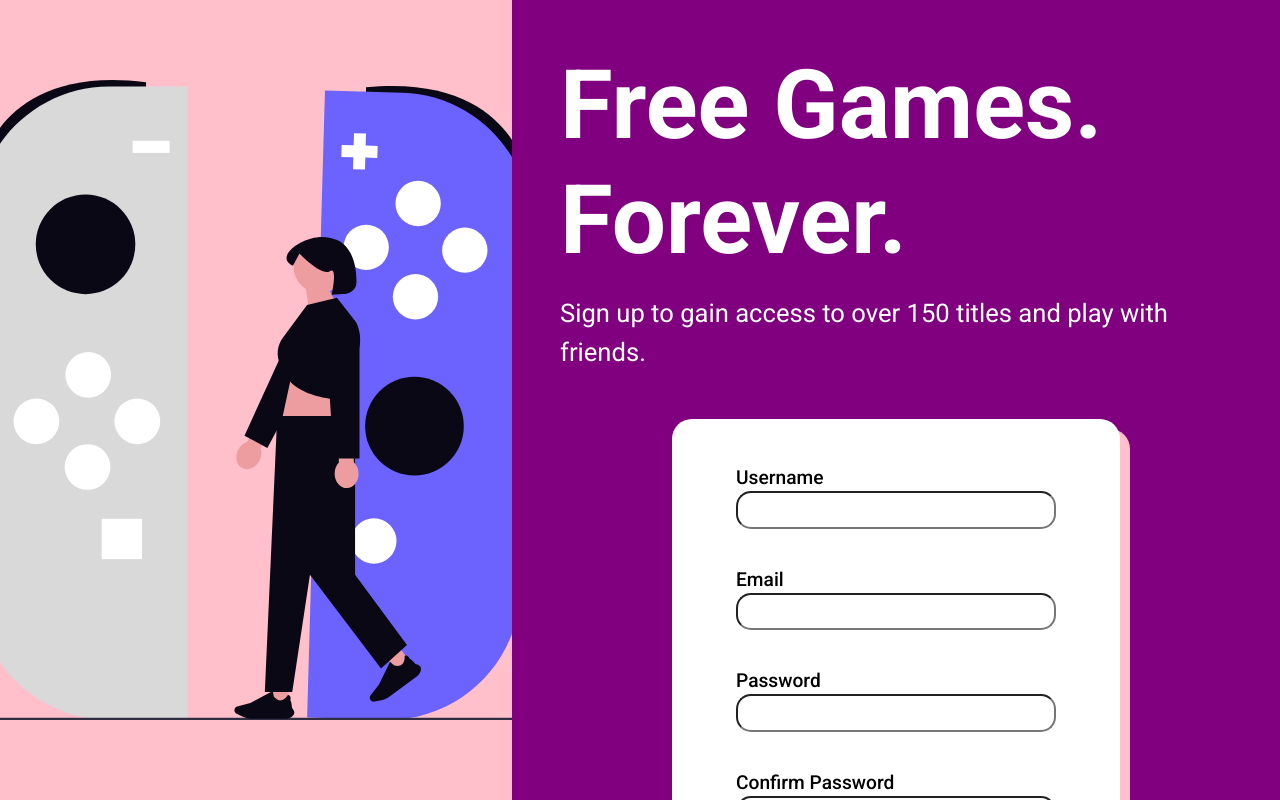
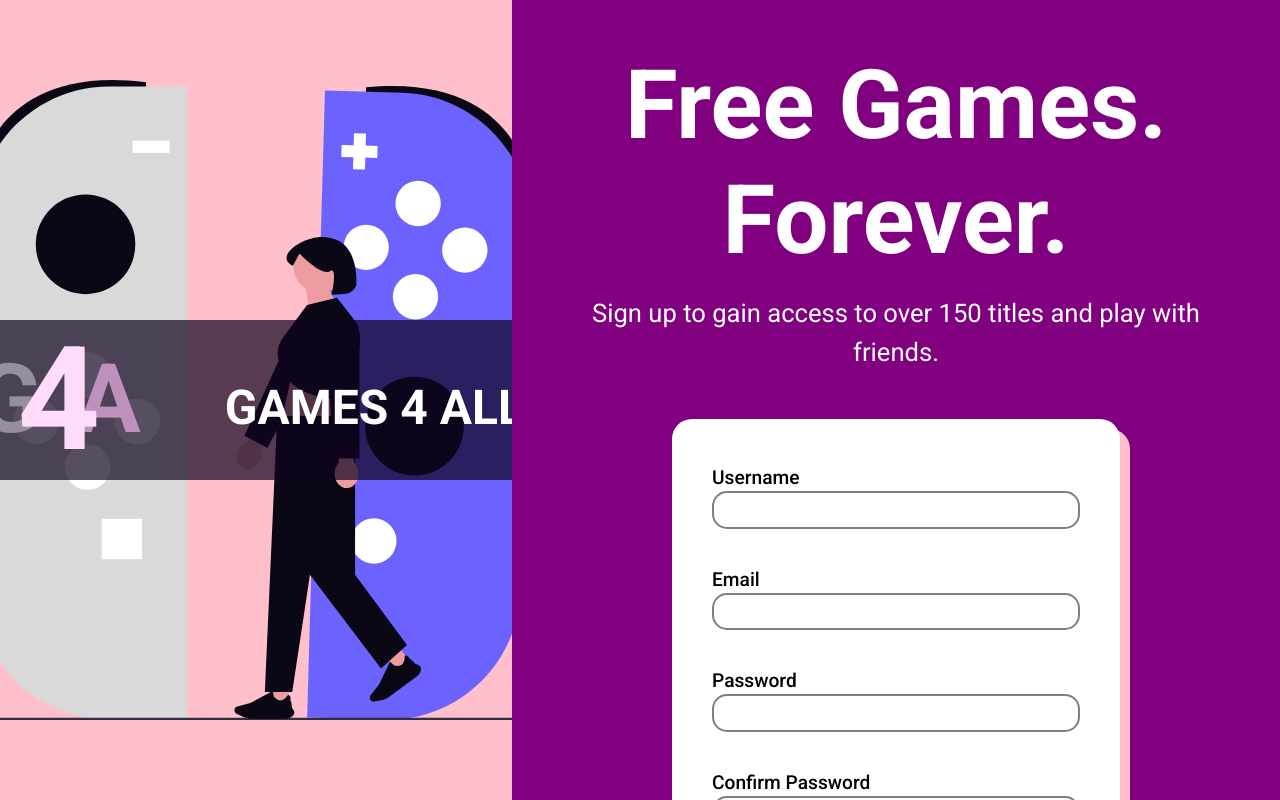
Before and after one commit to TheA3ther/odin-signup-form, a plain HTML site: page index.html in a window 1280 px wide. Drawn offline with Linux system fonts and the light colour scheme.

Commit message:
Add image overlay and logo

```diff
--- a/index.html
+++ b/index.html
@@ -41,6 +41,18 @@
     </div>
     <div id="image-block">
         <img src="undraw_undraw_video_games_x1tr_-1-_4p16.svg" alt="">
+        <div id="image-overlay">
+            <h1>
+                <div id="logo">
+                    <div id="g">G</div>
+                    <div id="four">4</div>
+                    <div id="a">A</div>
+                </div>
+            </h1>
+            <h3>
+                GAMES 4 ALL
+            </h3>
+        </div>
     </div>
 
 
--- a/styles.css
+++ b/styles.css
@@ -10,7 +10,7 @@
     flex-direction: column;
     justify-content: center;
     align-items: center;
-    overflow-y: hidden;
+    overflow: hidden;
 }
 
 #image-block img {
@@ -18,6 +18,55 @@
     height: 40rem;
     min-width: 40rem;
     min-height: 40rem;
+}
+
+#image-overlay {
+    display: flex;
+    justify-content: center;
+    align-items: center;
+    width: 40vw;
+    height:10rem;
+    position: absolute;
+    background-color: rgba(17, 3, 31, 0.7);
+    color: white;
+}
+
+#image-overlay > * {
+    margin: 0 3rem;
+}
+
+#logo {
+    display: flex;
+}
+
+#logo div {
+    margin: 0 -.75rem;
+}
+
+#g {
+    color: rgb(149, 143, 160);
+}
+
+#four {
+    position: relative;
+    color: rgb(255, 220, 250);
+    font-size: 9rem;
+}
+
+#a {
+    color: rgb(190, 144, 188);
+}
+
+#image-overlay h1 {
+    font-size: 6rem;
+    line-height: 120%;
+}
+
+#image-overlay h3 {
+    text-wrap: nowrap;
+    margin-top: 1rem;
+    font-size: 3rem;
+    font-weight: 600;
 }
 
 #form-block {
@@ -28,13 +77,17 @@
     right: 0;
     height: 100vh;
     width: 60vw;
-    min-width: 30rem;
+    min-width: 32rem;
     color: white;
     background-color: purple;
     padding: 3rem;
     white-space: pre-line;
     overflow-y: auto;
     align-items: center;
+}
+
+#form-block h1, #form-block h3{
+    text-align: center;
 }
 
 #form-block h1 {
@@ -88,7 +141,8 @@
 }
 
 .label-input input {
-    width: max(20rem, 20vw);
+    width: 23rem;
+    border: 2px solid grey;
     border-radius: 15px;
     padding: .3rem 1rem;
 }
```
Lines whose indentation alone changed are shown as unchanged.
